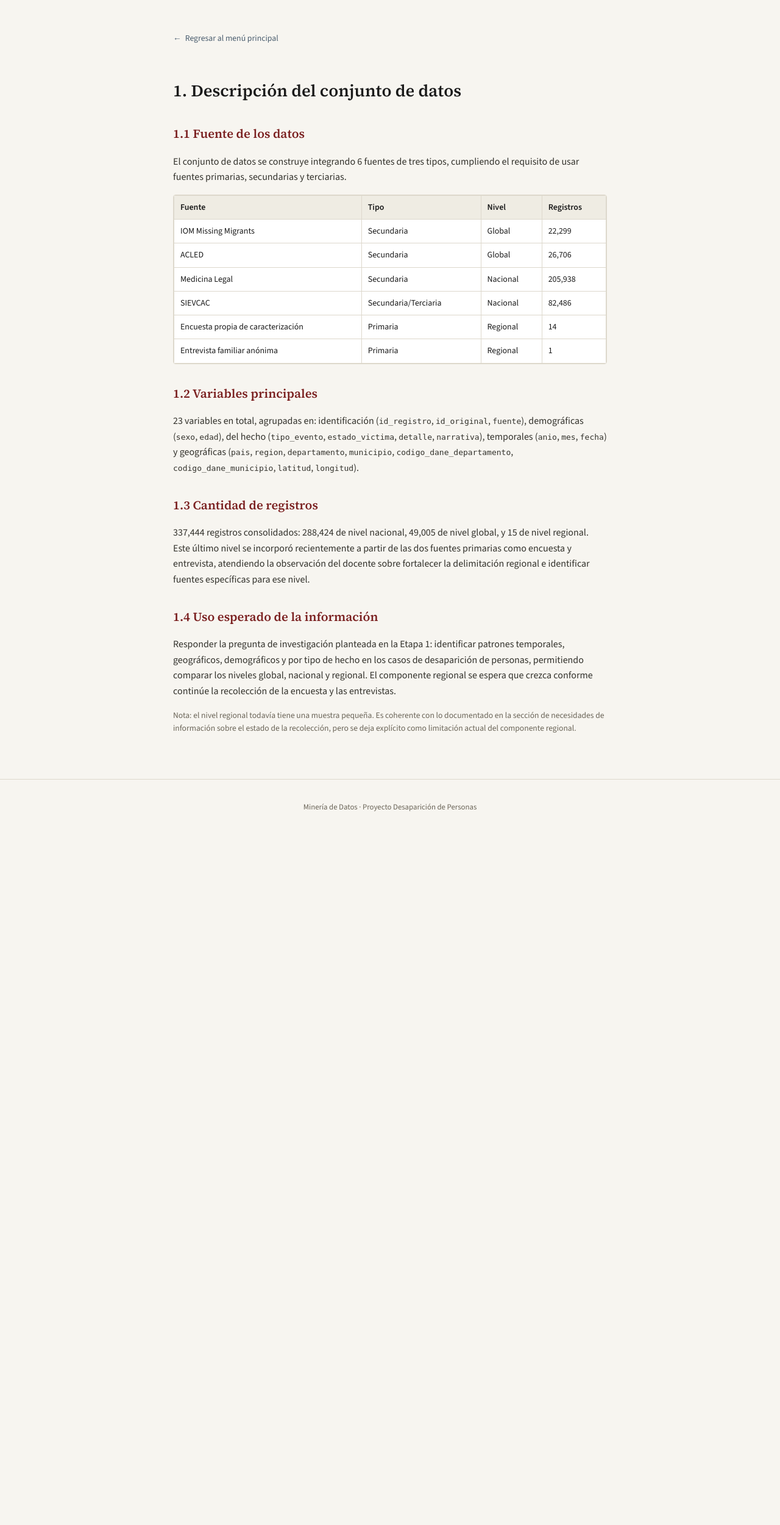
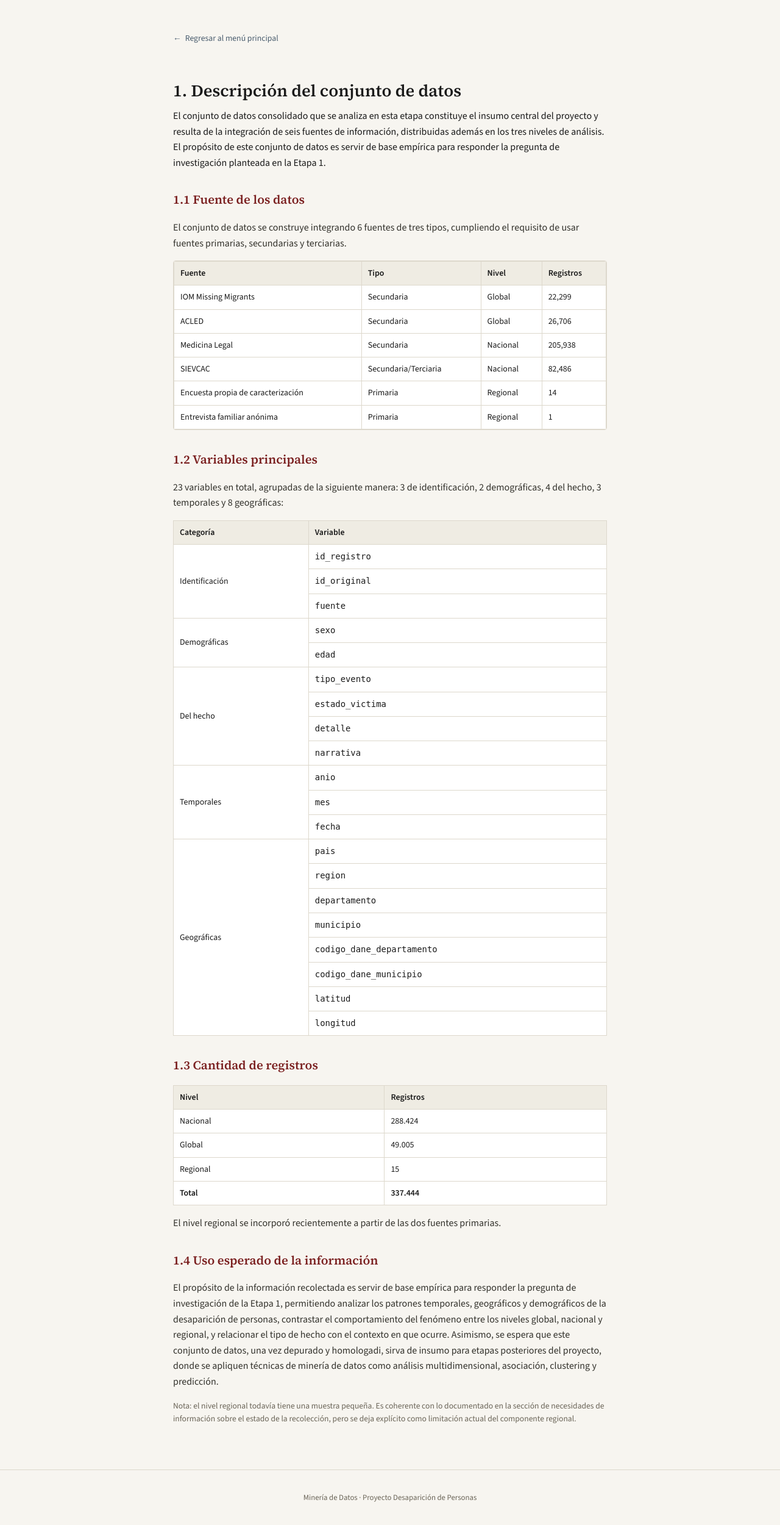
Before and after one commit to Teffy-glicth/Poyecto_DesaparicionPersonas, a Flask app: page /etapa2/descripcion in a window 1280 px wide. Shown: the part 64-2564 px from the top of the page at 61% size. Before the commit the page ends 1394 px from the top, so only its background shows below. Run offline with Flask 3, Linux system fonts and the light colour scheme.

Commit message:
correciones

```diff
--- a/templates/etapa2_descripcion.html
+++ b/templates/etapa2_descripcion.html
@@ -3,6 +3,8 @@
 {% block content %}
 <section class="page">
     <h1>1. Descripción del conjunto de datos</h1>
+    El conjunto de datos consolidado que se analiza en esta etapa constituye el insumo central del proyecto y resulta de la integración de seis fuentes de información,
+    distribuidas además en los tres niveles de análisis. El propósito de este conjunto de datos es servir de base empírica para responder la pregunta de investigación planteada en la Etapa 1.
 
     <h2>1.1 Fuente de los datos</h2>
     <p>
@@ -27,32 +29,123 @@
 
     <h2>1.2 Variables principales</h2>
     <p>
-        23 variables en total, agrupadas en: identificación (<code>id_registro</code>,
-        <code>id_original</code>, <code>fuente</code>), demográficas (<code>sexo</code>,
-        <code>edad</code>), del hecho (<code>tipo_evento</code>, <code>estado_victima</code>,
-        <code>detalle</code>, <code>narrativa</code>), temporales (<code>anio</code>,
-        <code>mes</code>, <code>fecha</code>) y geográficas (<code>pais</code>,
-        <code>region</code>, <code>departamento</code>, <code>municipio</code>,
-        <code>codigo_dane_departamento</code>, <code>codigo_dane_municipio</code>,
-        <code>latitud</code>, <code>longitud</code>).
+    23 variables en total, agrupadas de la siguiente manera: 3 de identificación, 2 demográficas, 4 del hecho, 3 temporales y 8 geográficas:
+        <table>
+  <thead>
+    <tr>
+      <th>Categoría</th>
+      <th>Variable</th>
+    </tr>
+  </thead>
+  <tbody>
+    <tr>
+      <td rowspan="3">Identificación</td>
+      <td><code>id_registro</code></td>
+    </tr>
+    <tr>
+      <td><code>id_original</code></td>
+    </tr>
+    <tr>
+      <td><code>fuente</code></td>
+    </tr>
+    <tr>
+      <td rowspan="2">Demográficas</td>
+      <td><code>sexo</code></td>
+    </tr>
+    <tr>
+      <td><code>edad</code></td>
+    </tr>
+    <tr>
+      <td rowspan="4">Del hecho</td>
+      <td><code>tipo_evento</code></td>
+    </tr>
+    <tr>
+      <td><code>estado_victima</code></td>
+    </tr>
+    <tr>
+      <td><code>detalle</code></td>
+    </tr>
+    <tr>
+      <td><code>narrativa</code></td>
+    </tr>
+    <tr>
+      <td rowspan="3">Temporales</td>
+      <td><code>anio</code></td>
+    </tr>
+    <tr>
+      <td><code>mes</code></td>
+    </tr>
+    <tr>
+      <td><code>fecha</code></td>
+    </tr>
+    <tr>
+      <td rowspan="8">Geográficas</td>
+      <td><code>pais</code></td>
+    </tr>
+    <tr>
+      <td><code>region</code></td>
+    </tr>
+    <tr>
+      <td><code>departamento</code></td>
+    </tr>
+    <tr>
+      <td><code>municipio</code></td>
+    </tr>
+    <tr>
+      <td><code>codigo_dane_departamento</code></td>
+    </tr>
+    <tr>
+      <td><code>codigo_dane_municipio</code></td>
+    </tr>
+    <tr>
+      <td><code>latitud</code></td>
+    </tr>
+    <tr>
+      <td><code>longitud</code></td>
+    </tr>
+  </tbody>
+</table>
     </p>
 
     <h2>1.3 Cantidad de registros</h2>
     <p>
-        337,444 registros consolidados: 288,424 de nivel nacional, 49,005 de nivel global, y 15
-        de nivel regional. Este último nivel se incorporó recientemente a partir de las dos
-        fuentes primarias como encuesta y entrevista, atendiendo la observación
-        del docente sobre fortalecer la delimitación regional e identificar fuentes específicas
-        para ese nivel.
+        <table>
+  <thead>
+    <tr>
+      <th>Nivel</th>
+      <th>Registros</th>
+    </tr>
+  </thead>
+  <tbody>
+    <tr>
+      <td>Nacional</td>
+      <td>288.424</td>
+    </tr>
+    <tr>
+      <td>Global</td>
+      <td>49.005</td>
+    </tr>
+    <tr>
+      <td>Regional</td>
+      <td>15</td>
+    </tr>
+    <tr>
+      <td><strong>Total</strong></td>
+      <td><strong>337.444</strong></td>
+    </tr>
+  </tbody>
+</table>
+<p>El nivel regional se incorporó recientemente a partir de las dos fuentes primarias.</p>
     </p>
 
     <h2>1.4 Uso esperado de la información</h2>
     <p>
-        Responder la pregunta de investigación planteada en la Etapa 1: identificar patrones
-        temporales, geográficos, demográficos y por tipo de hecho en los casos de desaparición de
-        personas, permitiendo comparar los niveles global, nacional y regional. El componente
-        regional se espera que crezca conforme continúe
-        la recolección de la encuesta y las entrevistas.
+        El propósito de la información recolectada es servir de base empírica para responder la pregunta de investigación de la Etapa 1,
+         permitiendo analizar los patrones temporales, geográficos y demográficos de la desaparición de personas,
+         contrastar el comportamiento del fenómeno entre los niveles global, nacional y regional, y relacionar el tipo
+         de hecho con el contexto en que ocurre. Asimismo, se espera que este conjunto de datos, una vez depurado y homologadi,
+         sirva de insumo para etapas posteriores del proyecto, donde se apliquen técnicas de minería de datos como análisis
+          multidimensional, asociación, clustering y predicción.
     </p>
 
     <div class="nota">
--- a/templates/etapa2_dimensiones.html
+++ b/templates/etapa2_dimensiones.html
@@ -42,7 +42,7 @@
     <p><strong>Resultado:</strong> 100% (331,636/331,636).</p>
     <p>
         Sin embargo, se detectó inconsistencia en la variable categórica tipo_evento:
-        valores con errores de codificación de texto como "Desaparicion forzada" en vez de
+        valores con errores de codificación de texto como "Desaparición forzada" en vez de
         "Desaparición forzada" y espacios especiales invisibles como "Desplazamiento" con un
         carácter oculto al final, que generan categorías duplicadas.
     </p>
--- a/templates/etapa2_perfilamiento.html
+++ b/templates/etapa2_perfilamiento.html
@@ -9,6 +9,7 @@
 
     <h2>2.1 Variables sin problemas de completitud (0 nulos)</h2>
     <p>
+        Las siguientes 11 variables no presentan ningún valor nulo en el total de registros, lo que las hace directamente utilizables en cualquier análisis sin necesidad de tratamiento previo:
         <code>id_registro</code>, <code>id_original</code>, <code>fuente</code>,
         <code>nivel_fuente</code>, <code>unidad_de_analisis</code>, <code>num_personas</code>,
         <code>tipo_evento</code>, <code>estado_victima</code>, <code>sexo</code>,
@@ -32,7 +33,7 @@
     </div>
     <div class="nota">
         Nota sobre atípicos: el alto número en num_personas (13,390) no
-        necesariamente son errores — dado que algunas fuentes registran eventos
+        necesariamente son errores, dado que algunas fuentes registran eventos
         agregados, es esperable que existan valores altos legítimos; se debe revisar caso por
         caso antes de tratarlos como error.
     </div>
```
